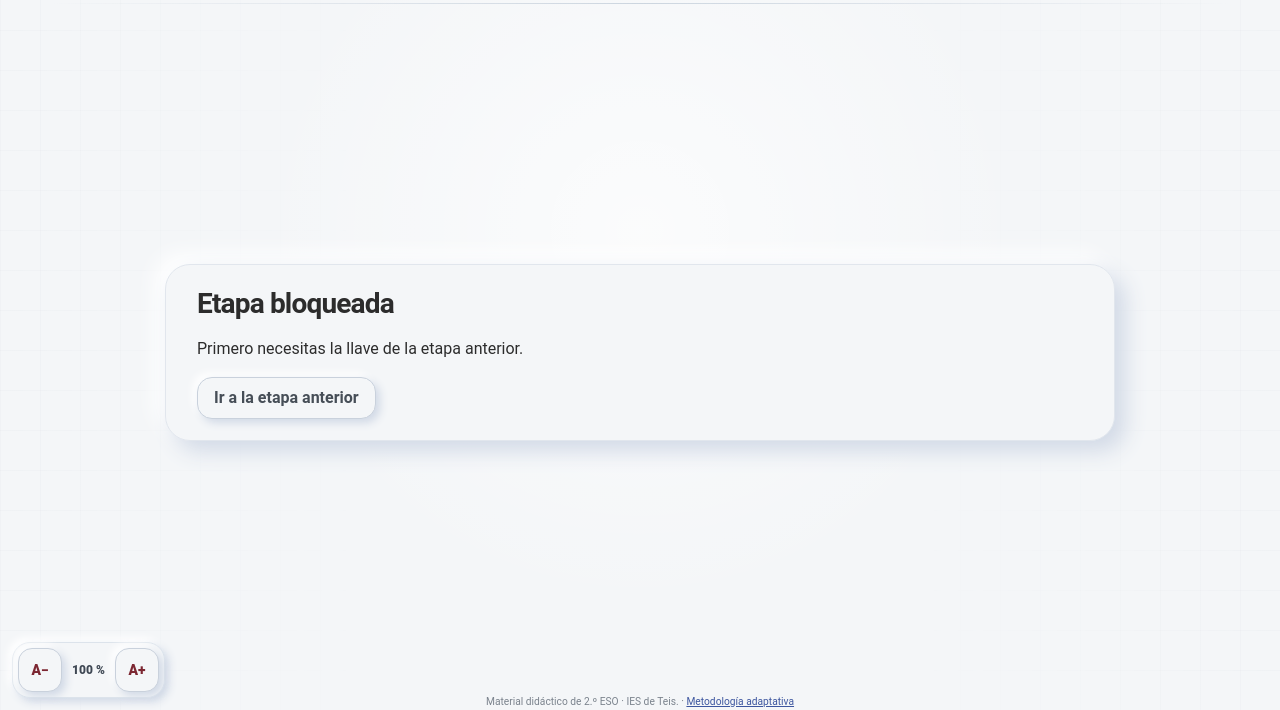
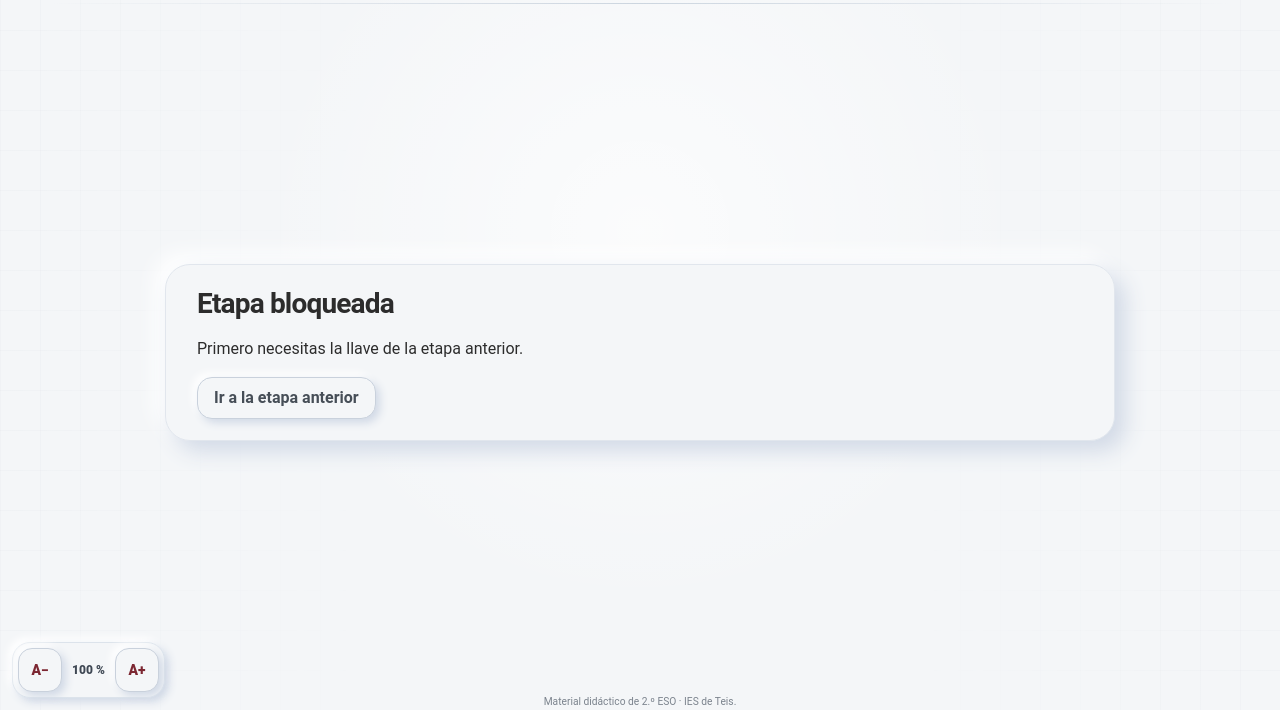
Before and after one commit to mabthera/aprendizaje-adaptado, a plain HTML site: page Proporcionalidad/Etapa_2.html in a window 1280 px wide. Shown: the part 90-800 px from the top of the page. Drawn offline with Linux system fonts and the light colour scheme.

Commit message:
Quitar enlace de metodología adaptativa

```diff
--- a/Proporcionalidad/Etapa_2.html
+++ b/Proporcionalidad/Etapa_2.html
@@ -561,7 +561,7 @@ h1, h2, h3 { color: var(--ink); letter-spacing: -.03em; }
     <aside id="developer" class="developer" aria-label="Cálculos en tiempo real" hidden><h2>Modelo en tiempo real</h2><section class="dev-panel" aria-label="Estado de dominio"><div id="dev-entropy"></div><div id="dev-probabilities"></div></section><details class="dev-detail" open><summary>Preguntas candidatas</summary><div id="dev-selection"></div></details><details class="dev-detail" open><summary>Última actualización de Bayes</summary><div id="dev-update"></div></details></aside>
   </div>
   <div id="focus-dialog" class="dialog-backdrop" role="dialog" aria-modal="true" aria-labelledby="focus-title" hidden><div class="dialog"><h2 id="focus-title">Vamos a concentrarnos</h2><p>Se intentará activar la pantalla completa. Si sales de ella o cambias de ventana durante el intento, este se reiniciará y conservarás las llaves anteriores.</p><p id="focus-error" class="error" role="alert"></p><div class="actions"><button id="focus-start" class="primary" type="button">Comenzar en pantalla completa</button><button id="focus-windowed" class="secondary" type="button" hidden>Comenzar sin pantalla completa</button><button id="focus-cancel" class="ghost" type="button">Volver</button></div></div></div>
-  <footer class="site-footer">Material didáctico de 2.º ESO · IES de Teis. · <a href="https://jjdeharo.github.io/recursos-adaptativos/">Metodología adaptativa</a></footer>
+  <footer class="site-footer">Material didáctico de 2.º ESO · IES de Teis.</footer>
   <div class="text-size-controls" role="group" aria-label="Tamaño de letra"><button id="text-minus" type="button" aria-label="Reducir el tamaño de letra" title="Reducir letra">A−</button><output id="text-size-value" aria-live="polite">100 %</output><button id="text-plus" type="button" aria-label="Aumentar el tamaño de letra" title="Aumentar letra">A+</button></div>
 <script>/* Banco parametrizado de proporcionalidad. Sin sincronización externa. */
 (function (root) {
```
